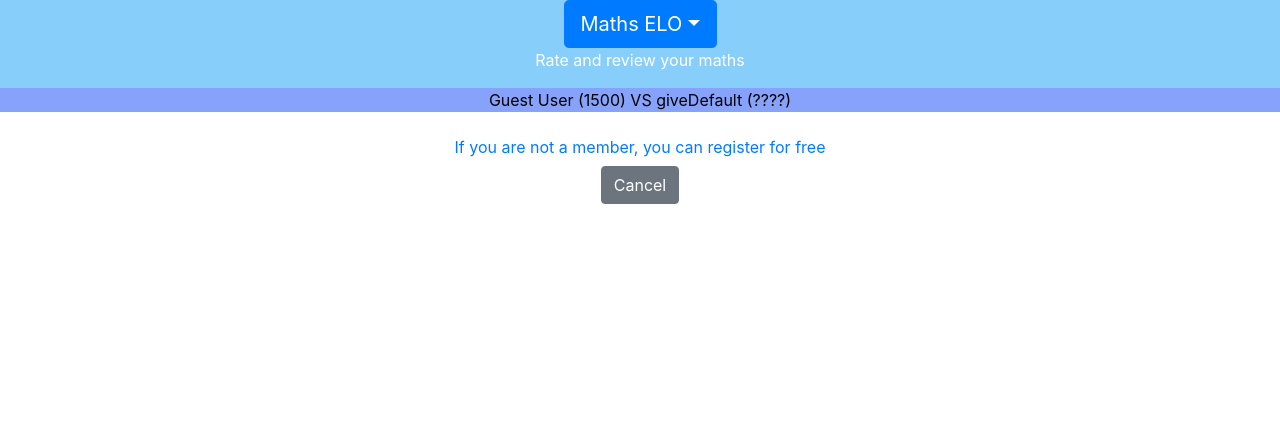
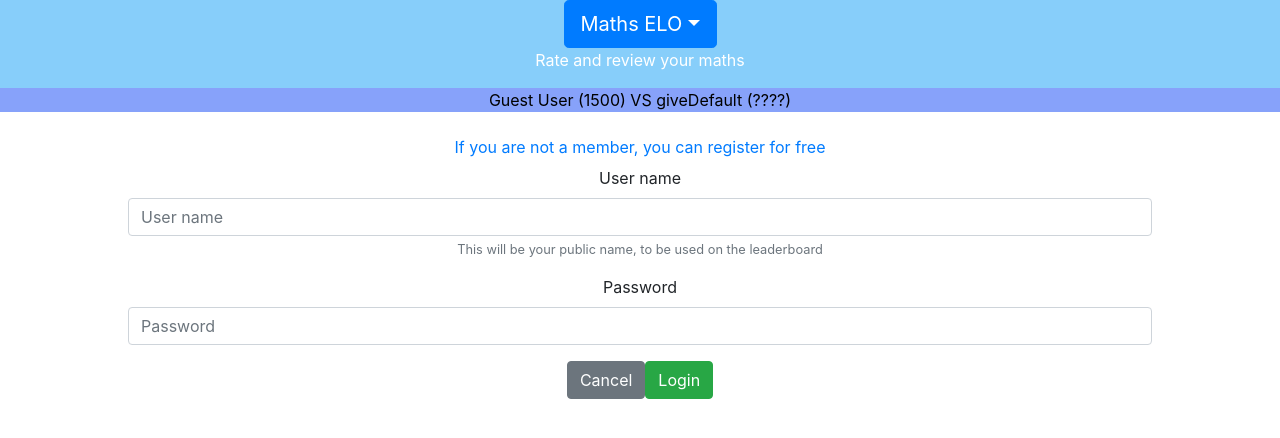
Before and after one commit to Samir70/maths-elo-api, a React (Create React App) app in the folder client/: page / in a window 1280 px wide. Shown: the top 438 px of the page. Built offline with nearby package versions, Linux system fonts and the light colour scheme.

Commit message:
enable login form to send request to server

```diff
--- a/client/src/App.css
+++ b/client/src/App.css
@@ -46,6 +46,11 @@
   }
 }
 
+#loginForm {
+  width:80vw;
+  margin:auto;
+}
+
 .quandaBlock-odd {
   background: lightgreen;
   display: flex;
--- a/client/src/components/LoginForm.js
+++ b/client/src/components/LoginForm.js
@@ -1,18 +1,43 @@
 import React from 'react';
 import { connect } from 'react-redux';
 import axios from 'axios';
-import { Button } from 'react-bootstrap';
+import { Button, Form } from 'react-bootstrap';
 import { ToggleLogin } from '../Reducers/actions';
 
 const LoginForm = ({ userLoggedIn, userID, ToggleLogin }) => {
+    const handleSubmit = (event) => {
+        event.preventDefault();
+        const toPost = {
+            userName : event.target.UserName.value,
+            password: event.target.password.value
+        }
+        console.log('toPost is ', toPost);
+        axios.put('/users/login', toPost)
+            .then(res => console.log('axios posted, got result', res))
+            .catch(err => console.log('axios posted got error', err));
+      }
     return (
-        <div>
+        <div id="loginForm">
             <div>
                 <Button variant="link" onClick={ToggleLogin}>
                     If you are not a member, you can register for free
                 </Button>
             </div>
+            <Form onSubmit={handleSubmit}>
+                <Form.Group >
+                    <Form.Label>User name</Form.Label>
+                    <Form.Control type="text" name="UserName" placeholder="User name" required />
+                    <Form.Text className="text-muted" >
+                        This will be your public name, to be used on the leaderboard
+                    </Form.Text>
+                </Form.Group>
+                <Form.Group>
+                    <Form.Label>Password</Form.Label>
+                    <Form.Control type="password" name="password" placeholder="Password" required />
+                </Form.Group>
             <Button variant="secondary" onClick={ToggleLogin} >Cancel</Button>
+            <Button variant="success" type="submit">Login</Button>
+            </Form>
         </div>
     )
 }
```
